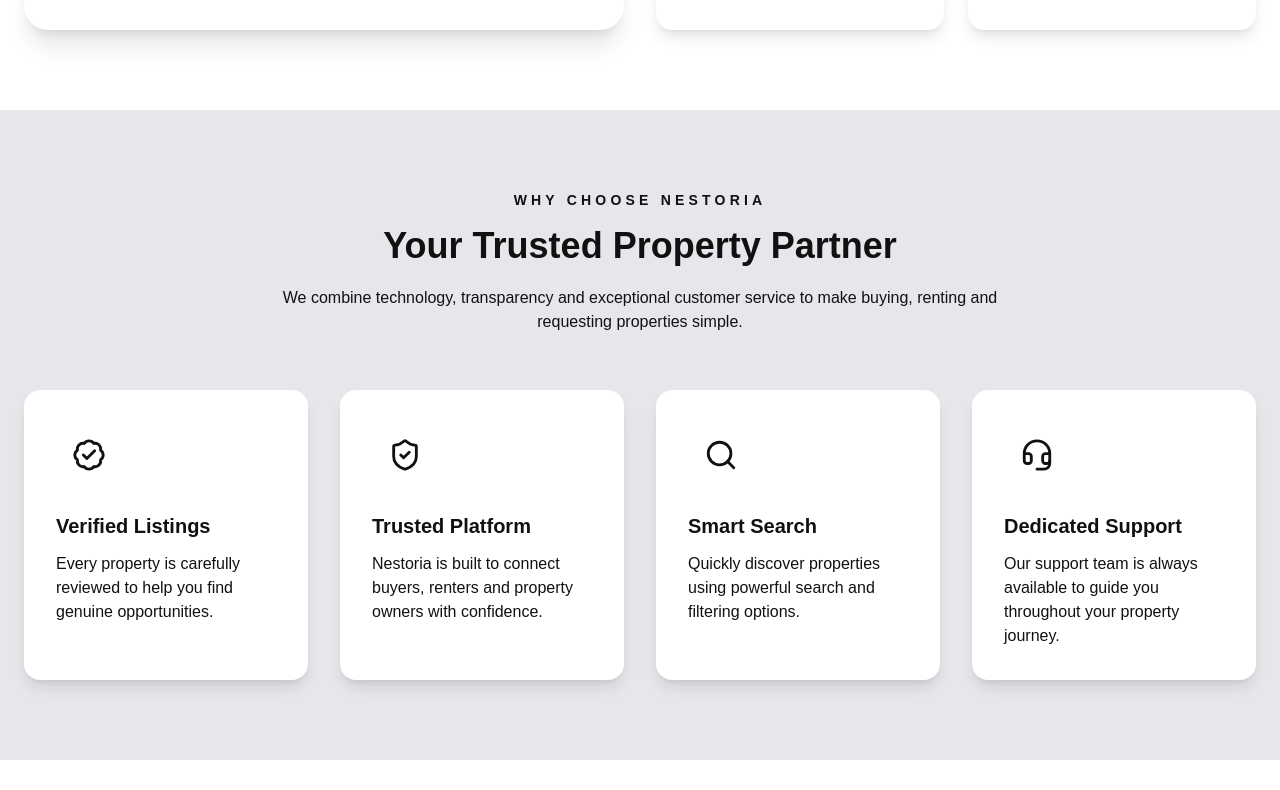
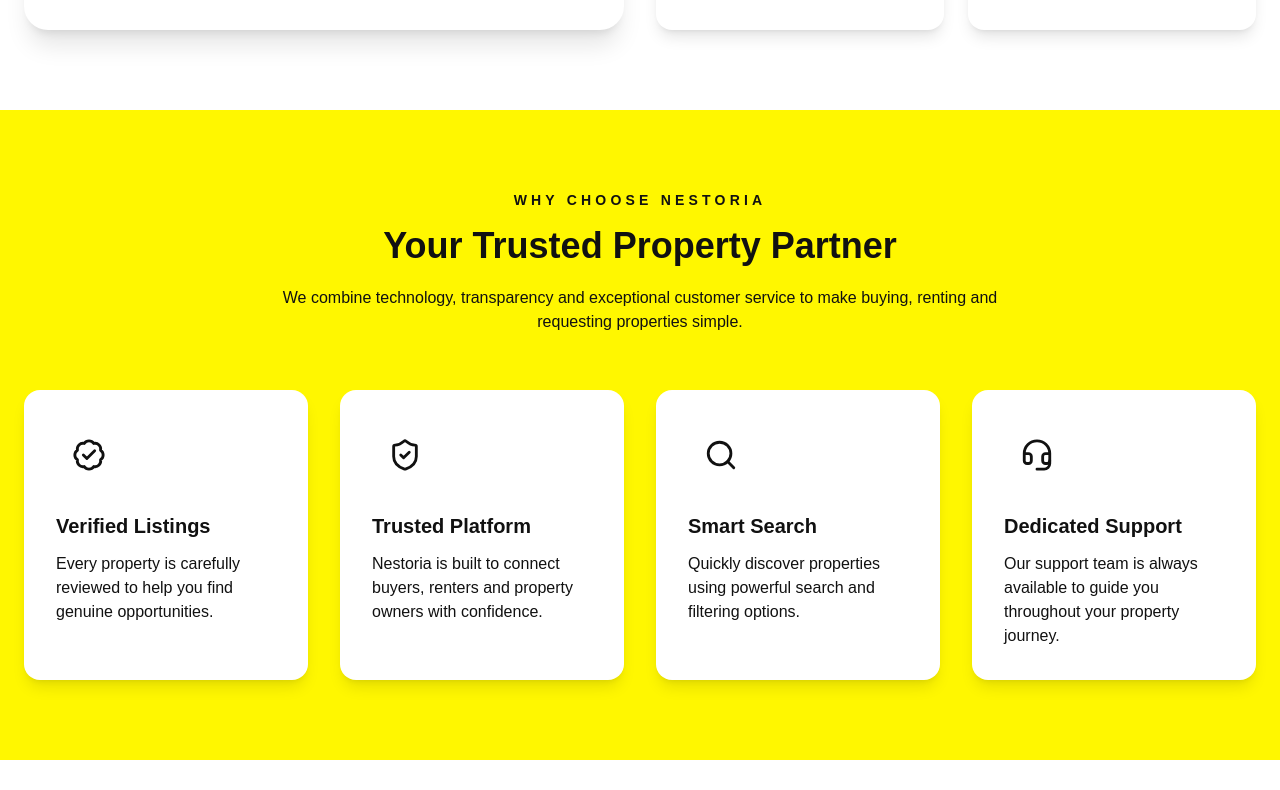
Before and after one commit to ccdsnetwork-maker/Nestoria, a Next.js app: page / in a window 1280 px wide. Shown: the part 2870-3660 px from the top of the page. Built offline with nearby package versions, Linux system fonts and the light colour scheme.

Commit message:
style: update Why Choose section background

```diff
--- a/src/components/home/WhyChoose/WhyChoose.tsx
+++ b/src/components/home/WhyChoose/WhyChoose.tsx
@@ -34,12 +34,10 @@
   ];
 
   return (
-    <section className="bg-gray-200 py-20">
+    <section className="bg-[#FFF700] py-20">
       <div className="mx-auto max-w-7xl px-6">
-
         <div className="mb-14 text-center">
-
-          <p className="text-sm font-semibold uppercase tracking-[0.3em] text-[var(--accent)]">
+          <p className="text-sm font-semibold uppercase tracking-[0.3em] text-[var(--primary)]">
             WHY CHOOSE NESTORIA
           </p>
 
@@ -51,11 +49,9 @@
             We combine technology, transparency and exceptional customer
             service to make buying, renting and requesting properties simple.
           </p>
-
         </div>
 
         <div className="grid gap-8 md:grid-cols-2 lg:grid-cols-4">
-
           {reasons.map((reason) => {
             const Icon = reason.icon;
 
@@ -64,15 +60,12 @@
                 key={reason.title}
                 className="rounded-2xl bg-white p-8 shadow-lg transition duration-300 hover:-translate-y-2 hover:shadow-2xl"
               >
-
                 <div className="mb-6 inline-flex rounded-full bg-[var(--primary)] p-4">
-
                   <Icon
                     size={34}
                     strokeWidth={2}
                     className="text-[var(--accent)]"
                   />
-
                 </div>
 
                 <h3 className="mb-3 text-xl font-bold text-[var(--heading)]">
@@ -82,13 +75,10 @@
                 <p className="text-[var(--text-muted)]">
                   {reason.description}
                 </p>
-
               </div>
             );
           })}
-
         </div>
-
       </div>
     </section>
   );
```
